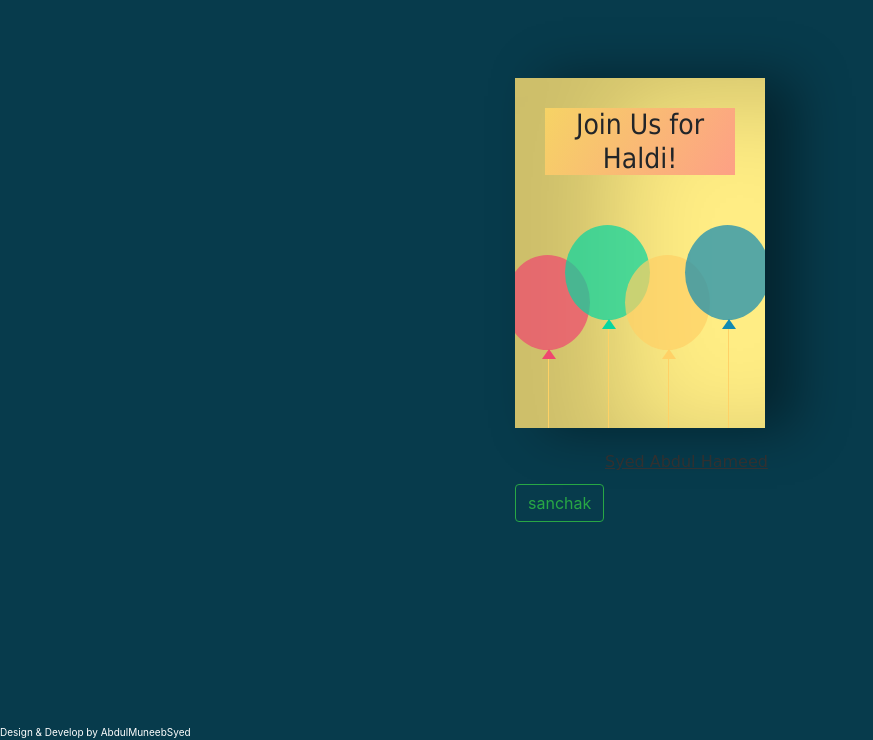
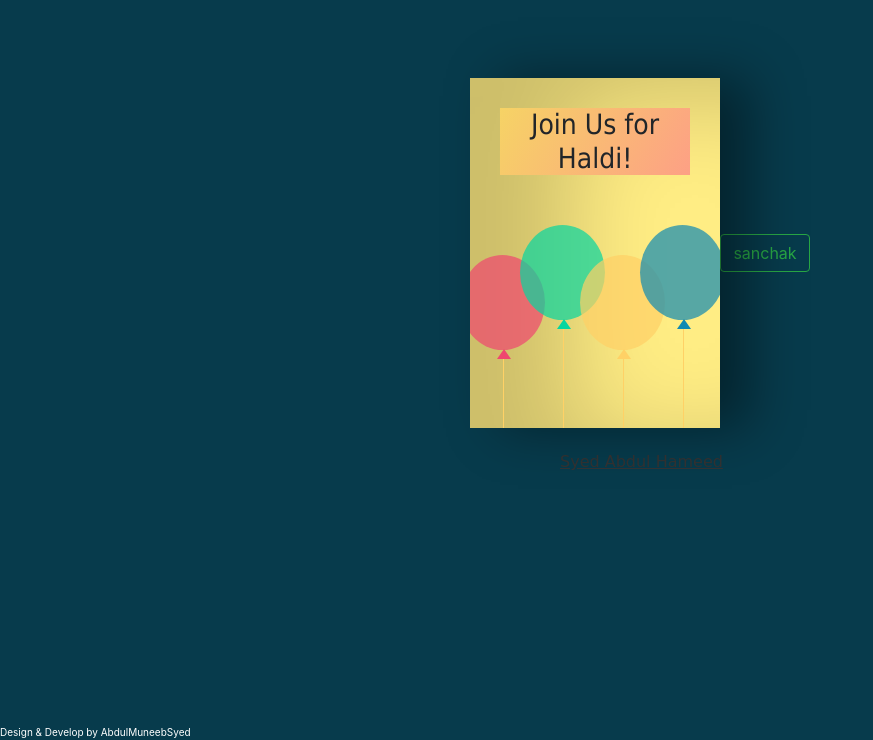
Before and after one commit to AbdulMuneebSyed/weddingclone, a plain HTML site: page index.html in a window 1280 px wide. Shown: the part 60-800 px from the top of the page, without its empty margins (0-873 px from the left). Drawn offline with nearby package versions, Linux system fonts and the light colour scheme; a script that the page names is missing.

Commit message:
Update index.html

```diff
--- a/index.html
+++ b/index.html
@@ -31,9 +31,9 @@
          <p >We are delighted to invite you to join us in celebrating the haldi ceremony of my daughter Syeda Habeeba Unnisa. Your presence will add warmth and cheer to this special occasion..!!!</p>
         <p >8:00 pm,January 12, 2024.</p></div>
         <p class="name">Syed Abdul Hameed</p>
-        <a href="sanchak.html"><button type="button" class="btn btn-outline-success">sanchak</button></a>
+
       </div>
-    </div>
+    </div><a href="sanchak.html"><button type="button" class="btn btn-outline-success">sanchak</button></a>
   </div>
   <footer>
     <center>Design & Develop by <a href="https://github.com/AbdulMuneebSyed">AbdulMuneebSyed</a></center>
```
